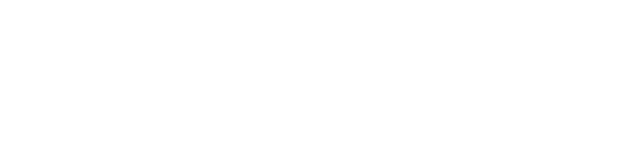
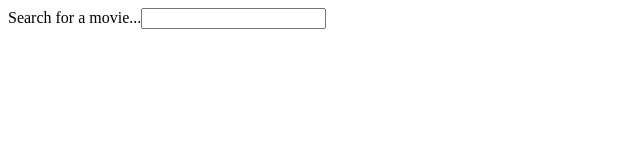
Before and after one commit to jnicewander/movie-watch-list, a Gatsby site: page / in a window 1280 px wide. Shown: the whole page, without its empty margins (0-640 px from the left). Built offline with nearby package versions, Linux system fonts and the light colour scheme; Gatsby itself is replaced by a stand-in of ours.

Commit message:
Create search bar component.

```diff
--- /dev/null
+++ b/src/components/search-bar/index.js
@@ -0,0 +1,22 @@
+import React from "react"
+
+const SearchBar = ({ value, setValue }) => {
+
+  const handleChange = event => {
+    setValue(event.target.value)
+  }
+
+  return (
+    <label>
+      Search for a movie...
+      <input
+        type="text"
+        name="search"
+        value={value}
+        onChange={e => handleChange(e)}
+      />
+    </label>
+  )
+}
+
+export default SearchBar
--- a/src/pages/index.js
+++ b/src/pages/index.js
@@ -1,9 +1,16 @@
-import * as React from "react"
+import React, { useState } from "react"
+import SearchBar from "../components/search-bar"
 
 const IndexPage = () => {
+  const [userInput, setUserInput] = useState('')
+
   return (
     <main>
       <title>Home || Movie Watch List</title>
+      <SearchBar
+        value={userInput}
+        setValue={setUserInput}
+      />
     </main>
   )
 }
```
